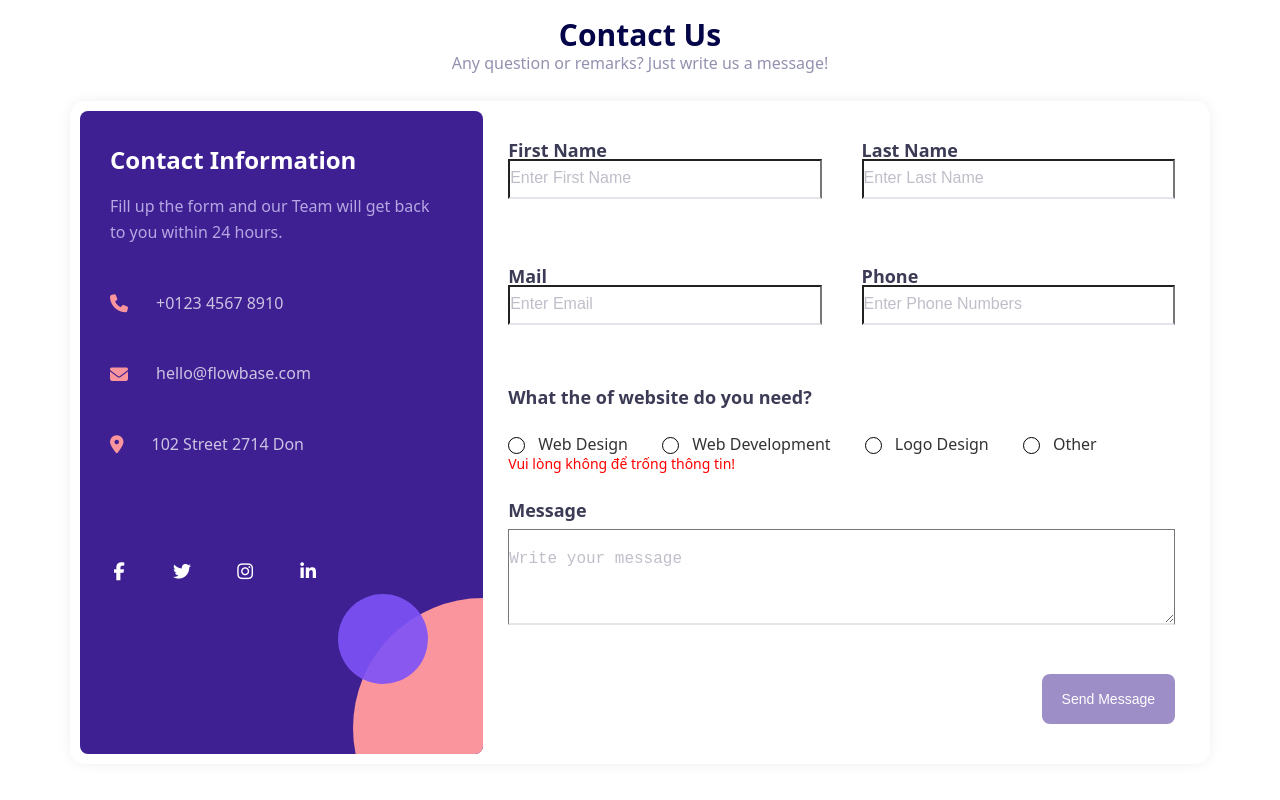
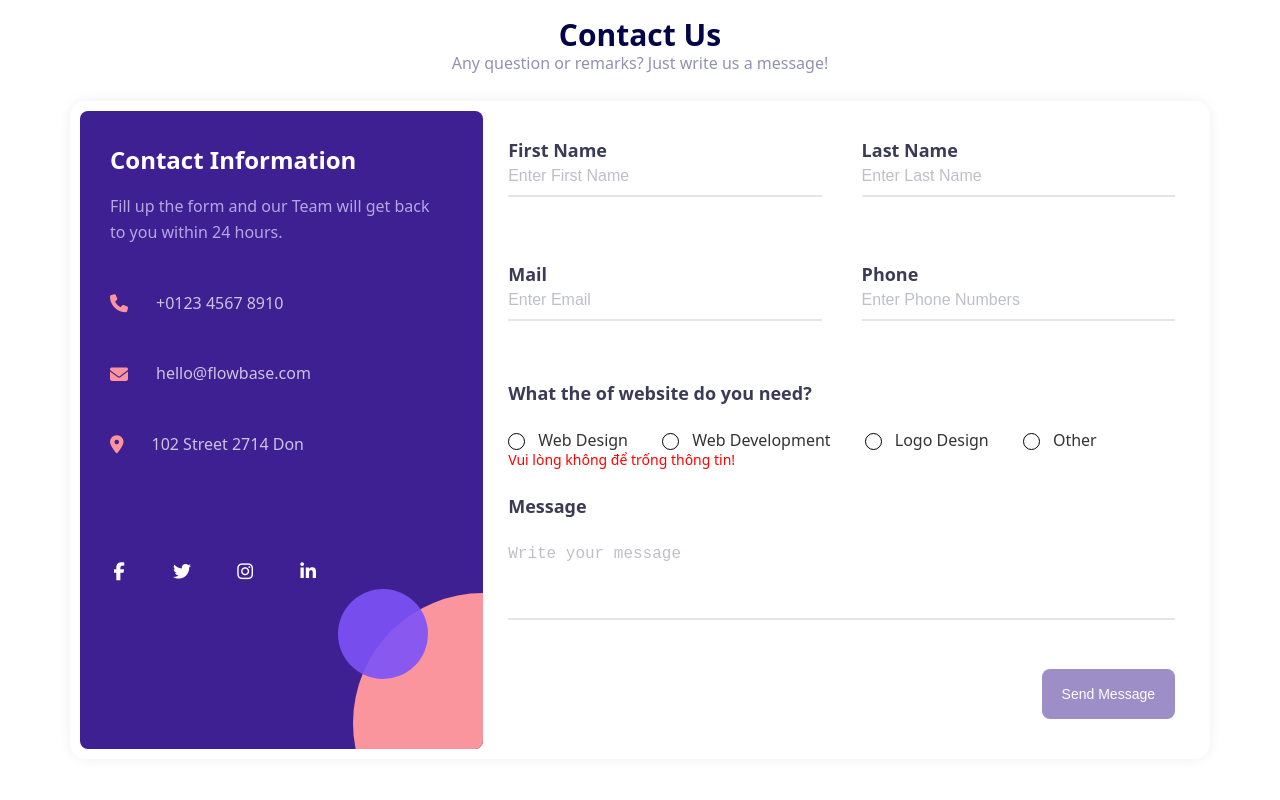
Before and after one commit to ThangIT2k4/Form_01, a plain HTML site: page index.html in a window 1280 px wide. Drawn offline with Linux system fonts and the light colour scheme.

Commit message:
fix bug last

```diff
--- a/styles.css
+++ b/styles.css
@@ -20,6 +20,10 @@ button {
     background: transparent;
 }
 
+textarea {
+    resize: none;
+}
+
 a {
     color: inherit;
     text-decoration: none;
@@ -31,6 +35,7 @@ textarea,
 select {
     font-size: inherit;
     color: inherit;
+    border: none;
 }
 
 .container {
```
